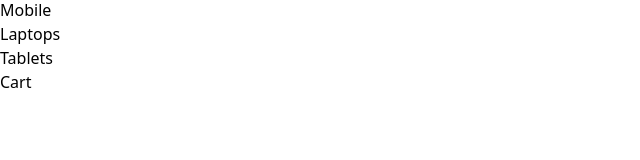
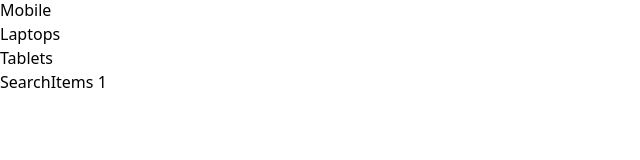
Before and after one commit to rkzahidhassandipu/single-page-show-product-category-related-suggest, a React (Vite) app: page /search/1 in a window 1280 px wide. Shown: the part 122-282 px from the top of the page, without its empty margins (0-640 px from the left). Built offline with nearby package versions, Linux system fonts and the light colour scheme.

Commit message:
search bar section start

```diff
--- a/src/components/Navbar.jsx
+++ b/src/components/Navbar.jsx
@@ -1,9 +1,16 @@
-import React, { useContext } from 'react';
-import { Link } from 'react-router-dom';
+import React, { useContext, useState } from 'react';
+import { Link, useNavigate } from 'react-router-dom';
 import { ProductContext } from '../Context/Context'; // Correct path to Context
 
 const Navbar = () => {
+  const navigat = useNavigate();
     const { filterByCategory } = useContext(ProductContext);
+    const [searchTerm, setSearchTerm] = useState("");
+
+    const handleSearch = (e) => {
+      e.preventDefault();
+      navigat(`/search/${searchTerm}`)
+    }
 
     return (
         <div className='sticky top-0 z-10'>
@@ -13,7 +20,9 @@ const Navbar = () => {
                         <Link to='/'>E-Commerce</Link>
                     </div>
                     <div className='w-1/3'>
-                        <input className='w-full outline-none px-3 py-2 rounded' type="text" placeholder='Search Products' />
+                        <form action="" onSubmit={handleSearch}>
+                          <input className='w-full outline-none text-black px-3 py-2 rounded' type="text" placeholder='Search Products' value={searchTerm} onChange={(e) => setSearchTerm(e.target.value)} />
+                        </form>
                     </div>
                     <div className='w-1/3 text-right'>
                         <Link to={'/cart'}>Cart</Link>
--- a/src/components/SearchItems.jsx
+++ b/src/components/SearchItems.jsx
@@ -1,8 +1,11 @@
 import React from 'react'
+import { useParams } from 'react-router-dom'
 
 const SearchItems = () => {
+  console.log(useParams)
+  const {term} = useParams();
   return (
-    <div>SearchItems</div>
+    <div>SearchItems {term}</div>
   )
 }
 
--- a/src/main.jsx
+++ b/src/main.jsx
@@ -11,6 +11,7 @@ import SingleProduct from "./components/SingleProduct";
 import Cart from "./components/Cart";
 import NotFound from "./components/NotFound";
 import { items } from "./components/Data";
+import SearchItems from "./components/SearchItems"
 items
 
 const router = createBrowserRouter([
@@ -32,7 +33,7 @@ const router = createBrowserRouter([
       },
       {
         path: '/search/:term',
-        element: <Cart />
+        element: <SearchItems />
       },
       {
         path: '*',
```
